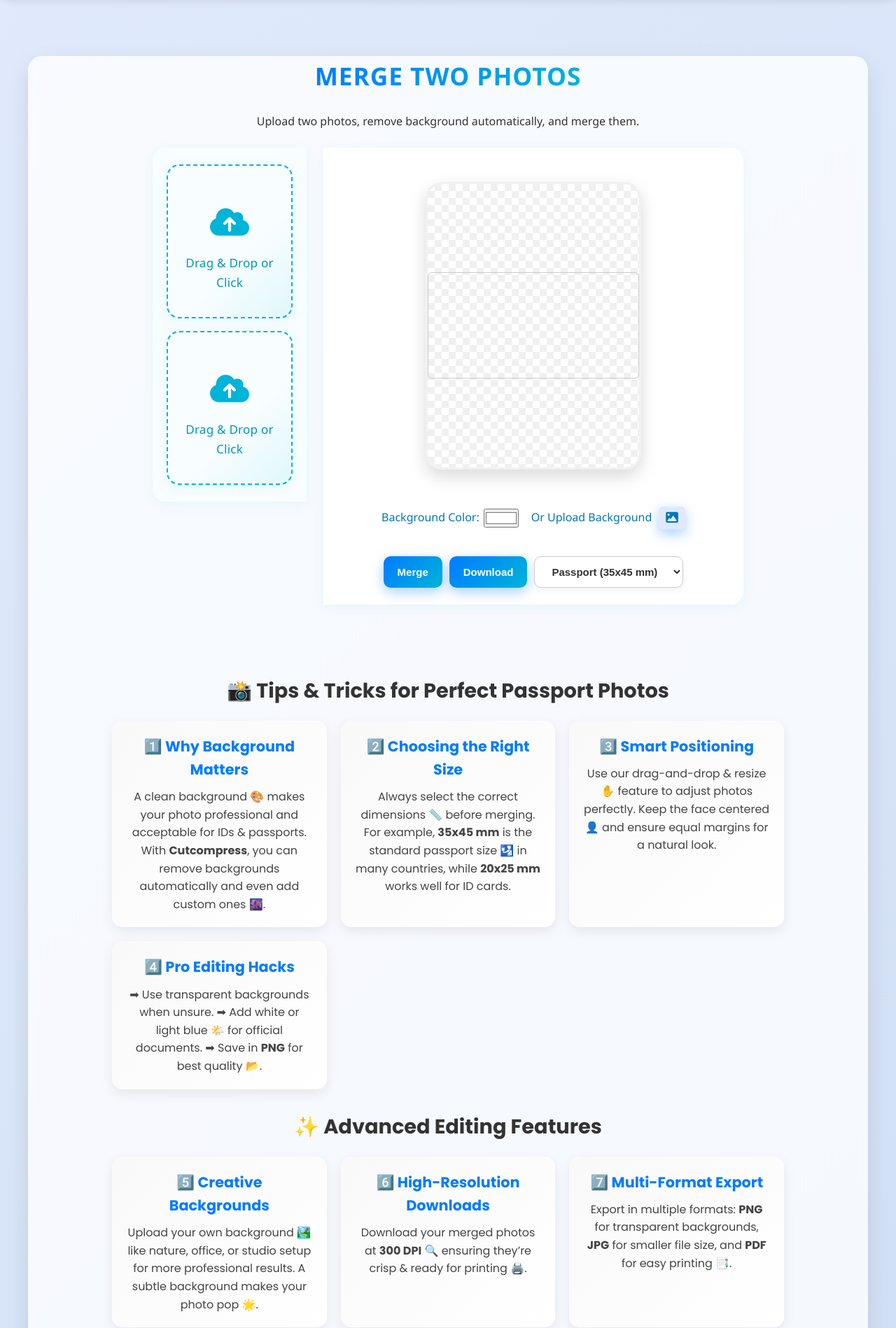
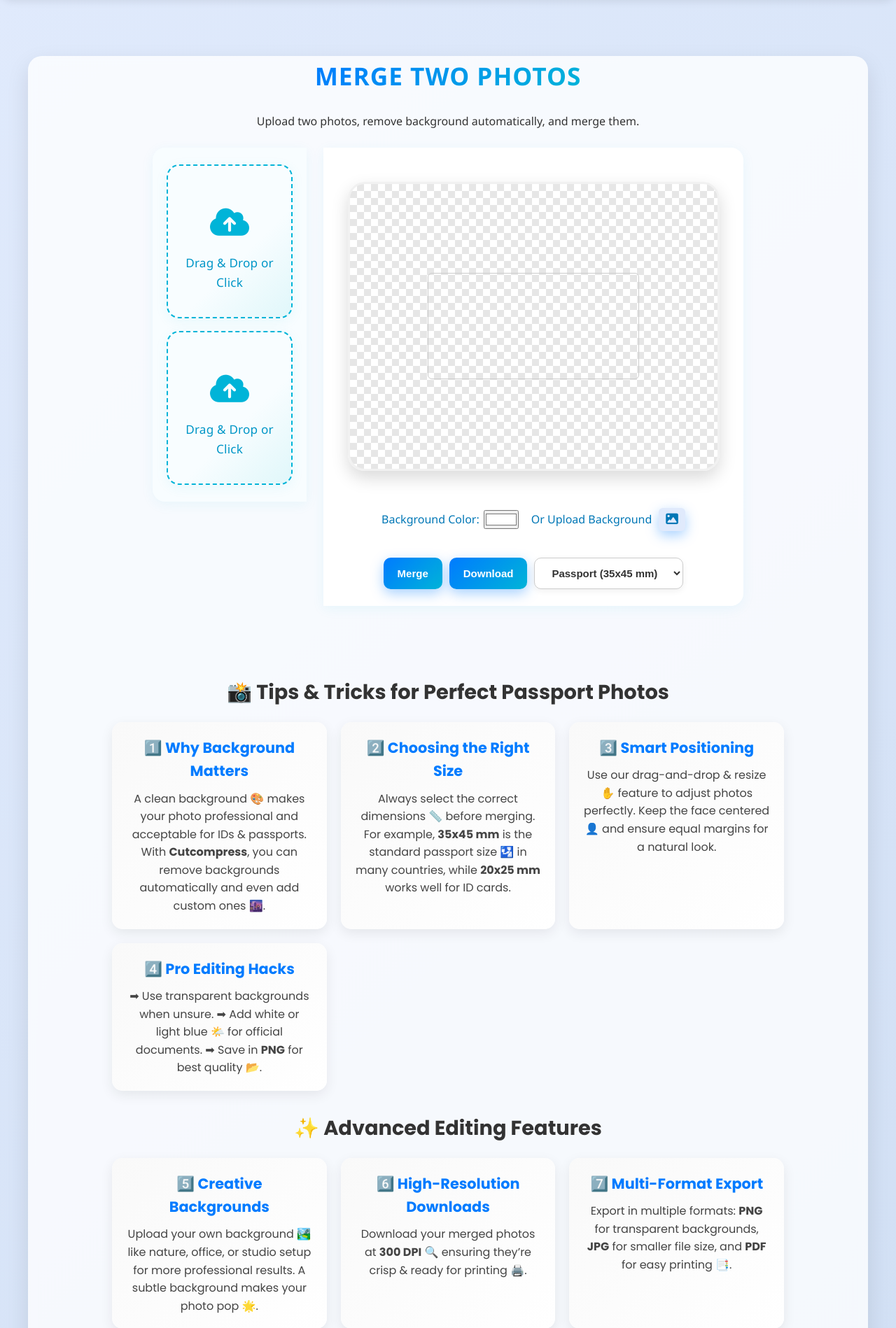
Before and after one commit to artsamir/compress, a Flask app: page /tool/merge-images in a window 1280 px wide. Shown: the part 64-1962 px from the top of the page at 70% size. Run offline with Flask 3, Linux system fonts and the light colour scheme; parts of the project's set-up code (start-up, migrations or seed data) failed here and were passed over; some libraries are stand-ins or nearby versions.

Commit message:
preview box size change in merge_imagess

```diff
--- a/static/css/merge_images.css
+++ b/static/css/merge_images.css
@@ -336,10 +336,11 @@ h1 {
 }
 
 #previewArea {
-  width: 100%;
-  max-width: 380px;
-  height: auto;
-  aspect-ratio: 3/4;
+  /* default fixed size you requested */
+  width: 531px;
+  height: 413px;
+  max-width: 100%;
+  aspect-ratio: auto; /* let JS set exact visual size when needed */
   position: relative;
   border: 3px solid #f1f1f1;
   border-radius: 24px;
@@ -351,8 +352,9 @@ h1 {
   justify-content: center;
 }
 
-#previewArea:hover {
-  transform: scale(1.02);
+/* keep responsive behavior on small screens */
+@media (max-width: 600px) {
+  #previewArea { width: 98vw; height: auto; }
 }
 
 .checkerboard {
@@ -531,6 +533,50 @@ select:focus {
 }
 @keyframes spin {
   to { transform: rotate(360deg); }
+}
+
+/* Checkerboard preview wrapper — responsive and centered */
+#previewArea,
+.preview-wrapper {
+  display: flex;
+  align-items: center;
+  justify-content: center;
+  box-sizing: border-box;
+  padding: 12px;              /* space around canvas */
+  background-color: transparent;
+  /* classic checkerboard */
+  background-image:
+    linear-gradient(45deg, #e6e6e6 25%, transparent 25%),
+    linear-gradient(-45deg, #e6e6e6 25%, transparent 25%),
+    linear-gradient(45deg, transparent 75%, #e6e6e6 75%),
+    linear-gradient(-45deg, transparent 75%, #e6e6e6 75%);
+  background-size: 20px 20px; /* tile size */
+  background-position: 0 0, 0 10px, 10px -10px, -10px 0px;
+}
+
+/* Prevent any CSS from forcing mm sized box */
+#previewArea[style],
+.preview-wrapper[style] {
+  width: auto !important;
+  height: auto !important;
+  min-width: 0 !important;
+  min-height: 0 !important;
+}
+
+/* Canvas must use the size set by JS (logical canvas width/height) while remaining responsive */
+#mergeCanvas,
+#previewArea canvas {
+  display: block;
+  max-width: 100%;
+  width: auto !important;    /* let JS set CSS width when scaling */
+  height: auto !important;   /* preserve aspect ratio, no CSS swap */
+  background: transparent;    /* keep canvas transparent so checker shows */
+  box-shadow: none;
+}
+
+/* Desktop/ Mobile specific tweaks if needed */
+@media (max-width: 700px) {
+  #previewArea { padding: 8px; background-size: 16px 16px; }
 }
 
 /* Responsive */
--- a/static/js/merge_images.js
+++ b/static/js/merge_images.js
@@ -454,53 +454,63 @@ canvas.addEventListener("touchend", e => {
 }, { passive: false });
 
 // --- Download ---
+const MM_TO_PX = 11.811; // 1mm = 11.811px at 300dpi
+
+function parseSizeSwap() {
+    const raw = (sizeSelect.value || '').toString().toLowerCase().replace(/mm/g, '').replace(/\s+/g, '');
+    const parts = raw.split('x').map(Number);
+    if (parts.length !== 2 || parts.some(isNaN)) return null;
+    const [firstMM, secondMM] = parts;
+    // swap: first x second -> width = second, height = first (45 x 35 for "35x45")
+    const widthMM = secondMM;
+    const heightMM = firstMM;
+    const widthPX = Math.round(widthMM * MM_TO_PX);
+    const heightPX = Math.round(heightMM * MM_TO_PX);
+    return { widthMM, heightMM, widthPX, heightPX };
+}
+
 downloadBtn.addEventListener("click", () => {
     try {
-        // Get the exact size in pixels based on mm selection
-        const [widthMM, heightMM] = sizeSelect.value.split("x").map(Number);
-        const widthPX = Math.round(widthMM * MM_TO_PX);
-        const heightPX = Math.round(heightMM * MM_TO_PX);
-
-        // Create a temporary canvas at the exact required size
-        const tempCanvas = document.createElement('canvas');
-        tempCanvas.width = widthPX;
-        tempCanvas.height = heightPX;
-        const tempCtx = tempCanvas.getContext('2d');
-
-        // Clear with transparency
-        tempCtx.clearRect(0, 0, widthPX, heightPX);
-
-        // Draw background if set
-        if (bgImage) {
-            tempCtx.drawImage(bgImage, 0, 0, widthPX, heightPX);
-        } else if (bgColor !== 'transparent') {
-            tempCtx.fillStyle = bgColor;
-            tempCtx.fillRect(0, 0, widthPX, heightPX);
+        const size = parseSizeSwap();
+        if (!size) {
+            alert("Invalid size selected.");
+            return;
         }
 
-        // Draw images at their exact positions and sizes
+        const tempCanvas = document.createElement("canvas");
+        tempCanvas.width = size.widthPX;
+        tempCanvas.height = size.heightPX;
+        const tempCtx = tempCanvas.getContext("2d");
+
+        // preserve transparency
+        tempCtx.clearRect(0, 0, tempCanvas.width, tempCanvas.height);
+
+        // draw background only if set
+        if (bgImage) {
+            tempCtx.drawImage(bgImage, 0, 0, tempCanvas.width, tempCanvas.height);
+        } else if (bgColor && bgColor !== "transparent") {
+            tempCtx.fillStyle = bgColor;
+            tempCtx.fillRect(0, 0, tempCanvas.width, tempCanvas.height);
+        }
+
+        // draw each image scaled from current logical canvas -> target size
         images.forEach(obj => {
-            // Calculate actual positions and sizes relative to the passport/ID size
-            const x = Math.round((obj.x / canvas.width) * widthPX);
-            const y = Math.round((obj.y / canvas.height) * heightPX);
-            const w = Math.round((obj.w / canvas.width) * widthPX);
-            const h = Math.round((obj.h / canvas.height) * heightPX);
-
+            const x = Math.round((obj.x / canvas.width) * tempCanvas.width);
+            const y = Math.round((obj.y / canvas.height) * tempCanvas.height);
+            const w = Math.round((obj.w / canvas.width) * tempCanvas.width);
+            const h = Math.round((obj.h / canvas.height) * tempCanvas.height);
             tempCtx.drawImage(obj.img, x, y, w, h);
         });
 
-        // Create and trigger download with correct size
-        const dataUrl = tempCanvas.toDataURL('image/png', 1.0);
-        const link = document.createElement('a');
-        link.download = `merged_${widthMM}x${heightMM}mm.png`;
-        link.href = dataUrl;
+        const link = document.createElement("a");
+        link.download = `merged_${size.widthMM}x${size.heightMM}mm.png`;
+        link.href = tempCanvas.toDataURL("image/png");
         document.body.appendChild(link);
         link.click();
         document.body.removeChild(link);
-
-    } catch (error) {
-        console.error('Download error:', error);
-        alert('Failed to download. Please try again.');
+    } catch (err) {
+        console.error("Download error:", err);
+        alert("Failed to download. Try again.");
     }
 });
 
@@ -518,46 +528,48 @@ document.addEventListener('DOMContentLoaded', function() {
 //     <option value="20x25">Photo ID (20x25 mm)</option>
 // </select>
 
-// Add this conversion helper
-const MM_TO_PX = 11.811; // 1mm = 11.811px at 300dpi
+function setCanvasSizeFromSelect() {
+    const raw = (sizeSelect.value || '').toString().toLowerCase().replace(/mm/g, '').replace(/\s+/g, '');
+    const parts = raw.split('x').map(Number);
+    if (parts.length !== 2 || parts.some(isNaN)) return;
 
-function setCanvasSizeFromSelect() {
-    // Get exact size in pixels
-    let [widthMM, heightMM] = sizeSelect.value.split("x").map(Number);
+    // swap order so first x second -> width = second, height = first (e.g. "35x45" -> 45 x 35)
+    const [firstMM, secondMM] = parts;
+    const widthMM = secondMM;
+    const heightMM = firstMM;
+
     const widthPX = Math.round(widthMM * MM_TO_PX);
     const heightPX = Math.round(heightMM * MM_TO_PX);
 
-    // Set canvas actual size
+    // set logical canvas size
+    const prevW = parseInt(canvas.dataset.prevWidth, 10) || widthPX;
+    const prevH = parseInt(canvas.dataset.prevHeight, 10) || heightPX;
+
     canvas.width = widthPX;
     canvas.height = heightPX;
 
-    // Scale for display
-    let scale;
-    if (window.innerWidth < 600) {
-        // Mobile: Scale to fit width with padding
-        const maxWidth = window.innerWidth - 32;
-        scale = maxWidth / widthPX;
-    } else {
-        // Desktop: Scale to reasonable height
-        const maxHeight = 400;
-        scale = maxHeight / heightPX;
+    // compute visual scale to fit wrapper without swapping
+    const wrapperWidth = canvasWrapper?.clientWidth || Math.min(window.innerWidth - 32, 900);
+    const maxPreviewHeight = window.innerWidth < 600 ? Math.round(window.innerHeight * 0.6) : 420;
+    const scale = Math.min(wrapperWidth / widthPX, maxPreviewHeight / heightPX, 1);
+
+    canvas.style.width = Math.round(widthPX * scale) + 'px';
+    canvas.style.height = Math.round(heightPX * scale) + 'px';
+
+    // rescale existing images proportionally
+    if (Array.isArray(images) && images.length) {
+        images.forEach(obj => {
+            obj.x = Math.round(((obj.x || 0) / prevW) * widthPX);
+            obj.y = Math.round(((obj.y || 0) / prevH) * heightPX);
+            obj.w = Math.round(((obj.w || widthPX * 0.35) / prevW) * widthPX);
+            obj.h = Math.round(((obj.h || heightPX * 0.8) / prevH) * heightPX);
+        });
     }
 
-    // Apply visual scaling
-    canvas.style.width = Math.round(widthPX * scale) + "px";
-    canvas.style.height = Math.round(heightPX * scale) + "px";
+    canvas.dataset.prevWidth = widthPX;
+    canvas.dataset.prevHeight = heightPX;
 
-    // Update image positions if they exist
-    if (images.length === 2) {
-        images.forEach(img => {
-            // Keep relative positions
-            img.x = Math.round(img.x * (widthPX / canvas.width));
-            img.y = Math.round(img.y * (heightPX / canvas.height));
-            img.w = Math.round(img.w * (widthPX / canvas.width));
-            img.h = Math.round(img.h * (heightPX / canvas.height));
-        });
-        drawCanvas();
-    }
+    drawCanvas();
 }
 
 // Call this on merge and on size change
@@ -641,3 +653,67 @@ mergeBtn.addEventListener("click", async () => {
         mergeBtn.disabled = false;
     }
 });
+
+function applyPreviewAreaToCanvas() {
+    const previewArea = document.getElementById('previewArea');
+    if (!previewArea || !canvas) return;
+
+    // If canvas has a visual CSS size set by JS, use it
+    const cssW = canvas.style.width;
+    const cssH = canvas.style.height;
+
+    if (cssW && cssH) {
+        previewArea.style.width = cssW;
+        previewArea.style.height = cssH;
+    } else {
+        // fallback to default fixed size (matches CSS default)
+        previewArea.style.width = '531px';
+        previewArea.style.height = '413px';
+    }
+}
+
+// Call applyPreviewAreaToCanvas() at the end of setCanvasSizeFromSelect()
+function setCanvasSizeFromSelect() {
+    const raw = (sizeSelect.value || '').toString().toLowerCase().replace(/mm/g, '').replace(/\s+/g, '');
+    const parts = raw.split('x').map(Number);
+    if (parts.length !== 2 || parts.some(isNaN)) return;
+
+    // swap order so first x second -> width = second, height = first (e.g. "35x45" -> 45 x 35)
+    const [firstMM, secondMM] = parts;
+    const widthMM = secondMM;
+    const heightMM = firstMM;
+
+    const widthPX = Math.round(widthMM * MM_TO_PX);
+    const heightPX = Math.round(heightMM * MM_TO_PX);
+
+    // set logical canvas size
+    const prevW = parseInt(canvas.dataset.prevWidth, 10) || widthPX;
+    const prevH = parseInt(canvas.dataset.prevHeight, 10) || heightPX;
+
+    canvas.width = widthPX;
+    canvas.height = heightPX;
+
+    // compute visual scale to fit wrapper without swapping
+    const wrapperWidth = canvasWrapper?.clientWidth || Math.min(window.innerWidth - 32, 900);
+    const maxPreviewHeight = window.innerWidth < 600 ? Math.round(window.innerHeight * 0.6) : 420;
+    const scale = Math.min(wrapperWidth / widthPX, maxPreviewHeight / heightPX, 1);
+
+    canvas.style.width = Math.round(widthPX * scale) + 'px';
+    canvas.style.height = Math.round(heightPX * scale) + 'px';
+
+    // rescale existing images proportionally
+    if (Array.isArray(images) && images.length) {
+        images.forEach(obj => {
+            obj.x = Math.round(((obj.x || 0) / prevW) * widthPX);
+            obj.y = Math.round(((obj.y || 0) / prevH) * heightPX);
+            obj.w = Math.round(((obj.w || widthPX * 0.35) / prevW) * widthPX);
+            obj.h = Math.round(((obj.h || heightPX * 0.8) / prevH) * heightPX);
+        });
+    }
+
+    canvas.dataset.prevWidth = widthPX;
+    canvas.dataset.prevHeight = heightPX;
+
+    applyPreviewAreaToCanvas();
+    drawCanvas();
+}
```
